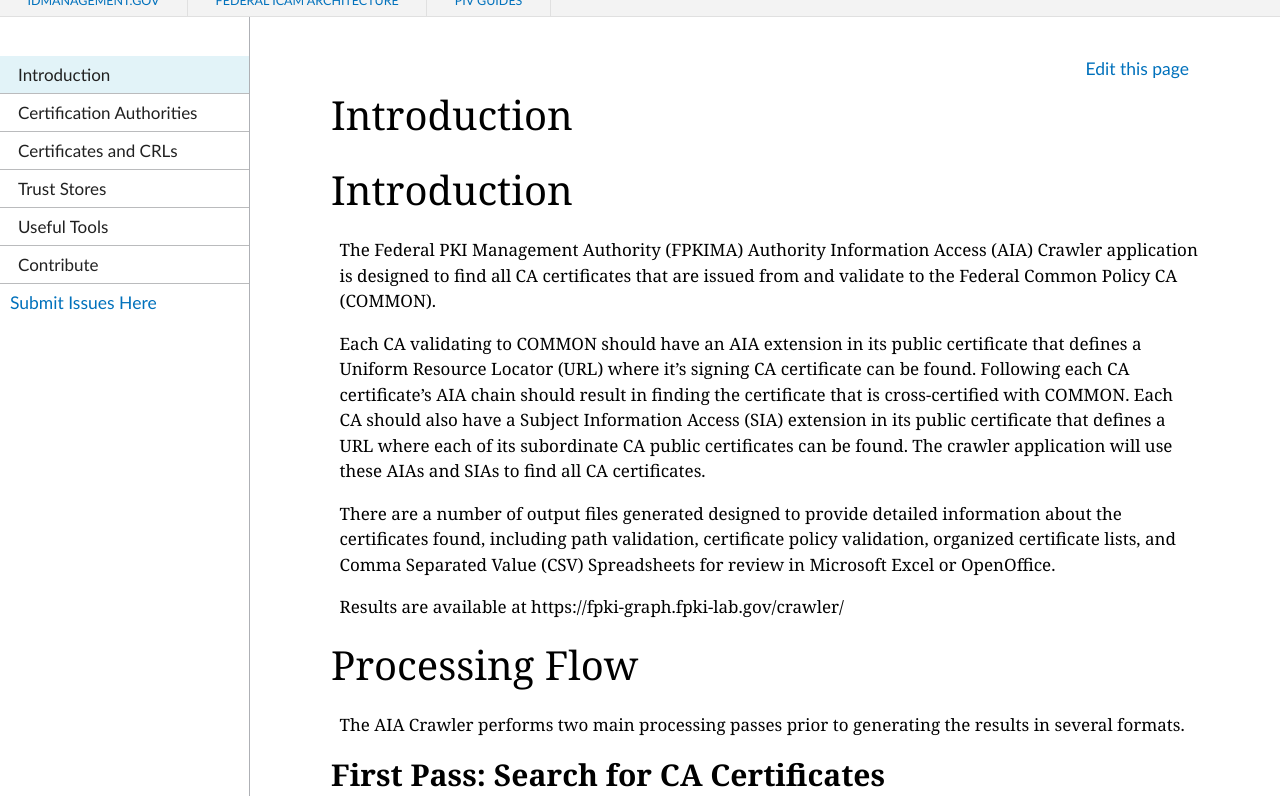
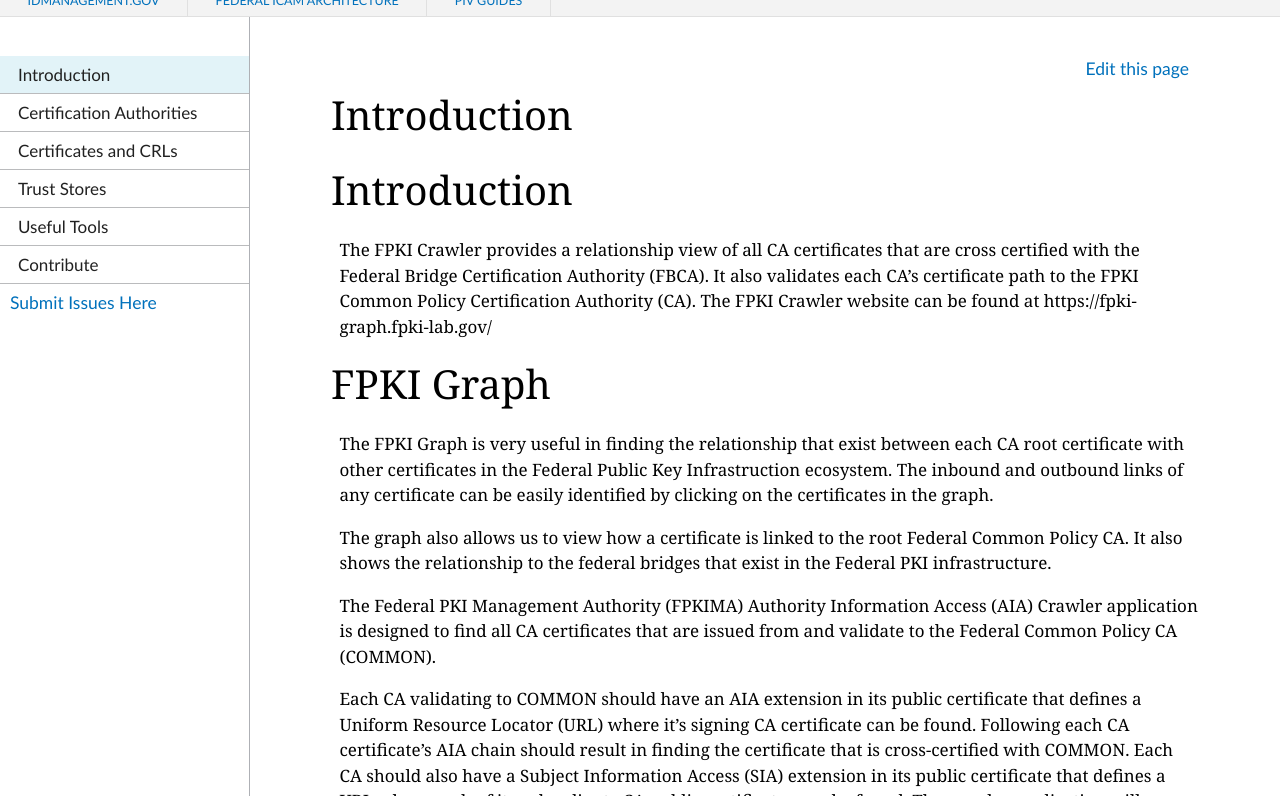
Before and after one commit to GSA/fpki-guides, a Jekyll site: the page built from pages/fpki_crawler_howto.md, in a window 1280 px wide and 900 px high, cut to the strip 104-900 px from the top of the window. Built offline with Jekyll 4.4.1, drawn with Linux system fonts in a browser that asks for light colours; nearby versions of some CDN libraries; our own code applies the rules of GitHub Pages for plain Markdown files.

Commit message:
Update fpki_crawler_howto.md

```diff
--- a/pages/fpki_crawler_howto.md
+++ b/pages/fpki_crawler_howto.md
@@ -1,4 +1,12 @@
 # Introduction
+The FPKI Crawler provides a relationship view of all CA certificates that are cross certified with the Federal Bridge Certification Authority (FBCA). It also validates each CA’s certificate path to the FPKI Common Policy Certification Authority (CA).
+The FPKI Crawler website can be found at https://fpki-graph.fpki-lab.gov/
+
+# FPKI Graph
+The FPKI Graph is very useful in finding the relationship that exist between each CA root certificate with other certificates in the Federal Public Key Infrastruction ecosystem. The inbound and outbound links of any certificate can be easily identified by clicking on the certificates in the graph.
+
+The graph also allows us to view how a certificate is linked to the root Federal Common Policy CA. It also shows the relationship to the federal bridges that exist in the Federal PKI infrastructure.
+
 The Federal PKI Management Authority (FPKIMA) Authority Information Access (AIA) Crawler application is designed to find all CA certificates that are issued from and validate to the Federal Common Policy CA (COMMON).
 
 Each CA validating to COMMON should have an AIA extension in its public certificate that defines a Uniform Resource Locator (URL) where it’s signing CA certificate can be found.  Following each CA certificate’s AIA chain should result in finding the certificate that is cross-certified with COMMON.  Each CA should also have a Subject Information Access (SIA) extension in its public certificate that defines a URL where each of its subordinate CA public certificates can be found.  The crawler application will use these AIAs and SIAs to find all CA certificates.
```
